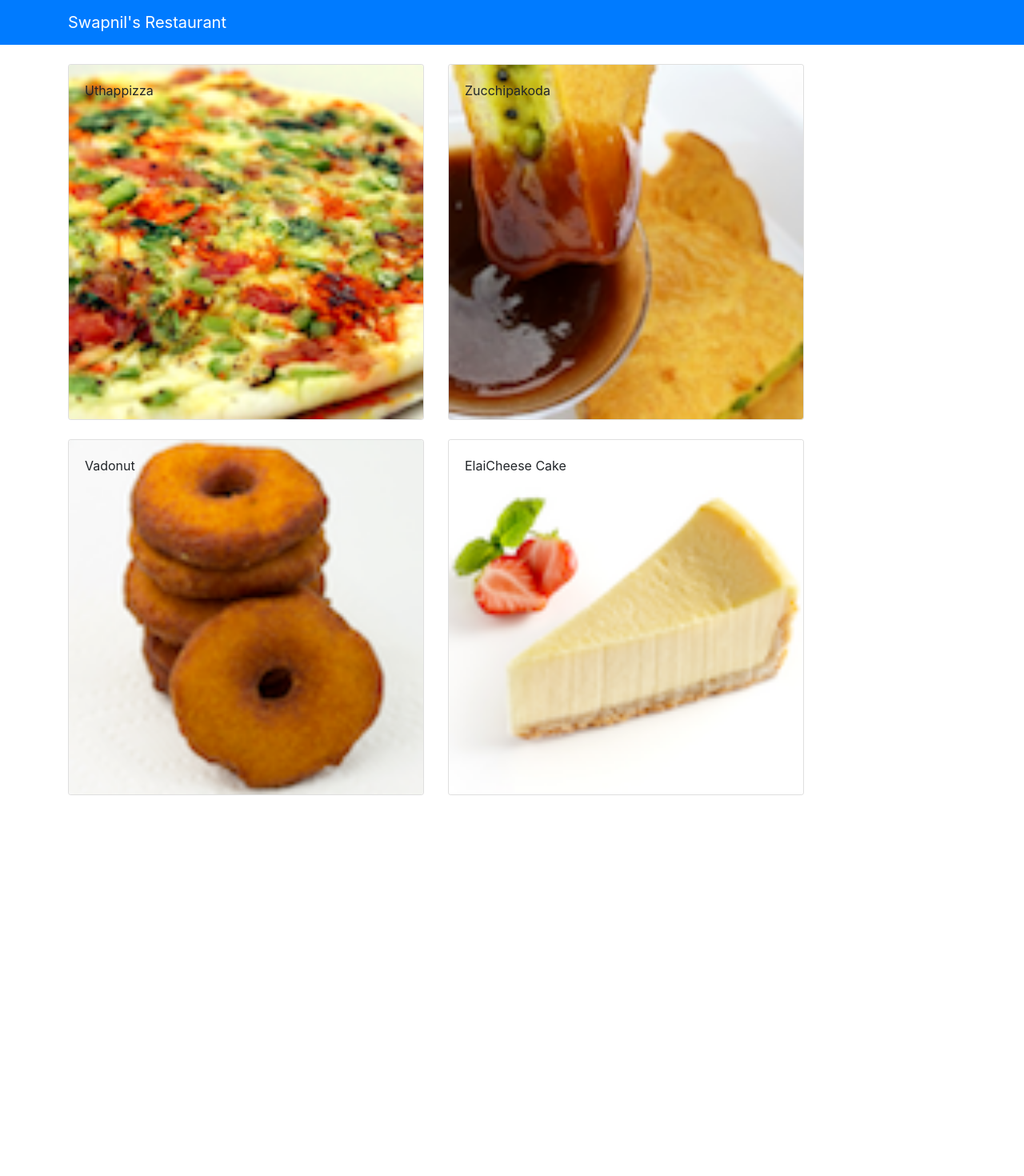
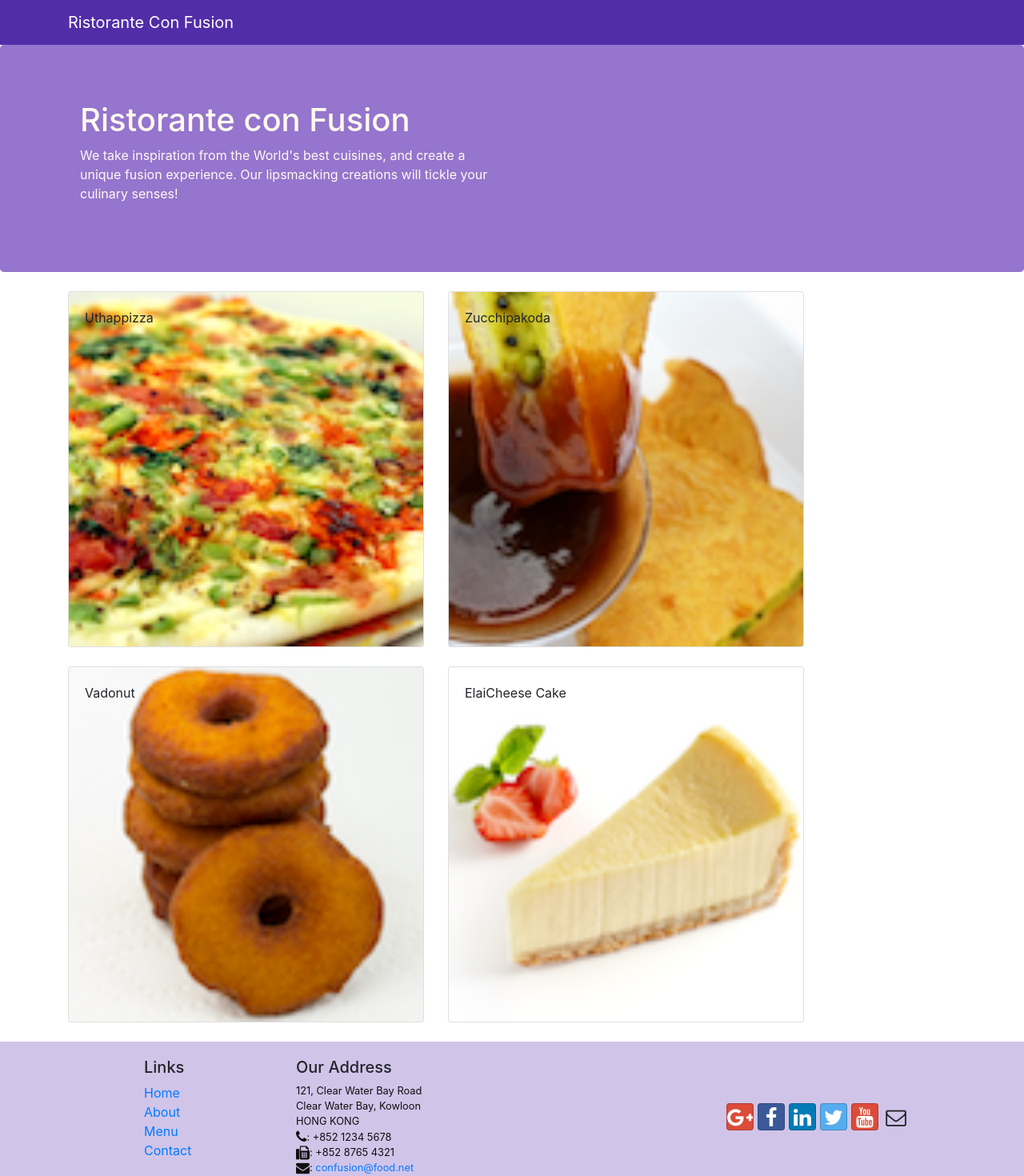
Before and after one commit to swapnil2597/3-flstkweb-frontend-react, a React (Create React App) app: page / in a window 1280 px wide. Shown: the top 1470 px of the page at 80% size. Before the commit the page ends 994 px from the top, so only its background shows below. Built offline with nearby package versions, Linux system fonts and the light colour scheme.

Commit message:
Header and footer

```diff
--- a/package.json
+++ b/package.json
@@ -7,6 +7,8 @@
     "@testing-library/react": "^9.3.2",
     "@testing-library/user-event": "^7.1.2",
     "bootstrap": "^4.5.0",
+    "bootstrap-social": "^5.1.1",
+    "font-awesome": "^4.7.0",
     "react": "^16.13.1",
     "react-dom": "^16.13.1",
     "react-popper": "^2.2.3",
--- a/src/App.css
+++ b/src/App.css
@@ -6,3 +6,42 @@
 /* .card-overlay {
     background-color: rgba(0, 0, 0, 0.5);
 } */
+
+.row-header {
+    margin: 0px auto;
+    padding: 0px auto;
+}
+
+.row-content {
+    margin: 0px auto;
+    padding: 50px 0px 50px 0px;
+    border-bottom: 1px ridge;
+    min-height: 400px;
+}
+
+.footer {
+    background-color: #d1c4e9;
+    margin: 0px auto;
+    padding: 20px 0px 20px 0px;
+}
+
+.btn-social-icon {
+    margin-left: 5px;
+}
+
+.jumbotron {
+    padding: 70px 30px 70px 30px;
+    margin: 0px auto;
+    background: #9575cd;
+    color: floralwhite;
+}
+
+address {
+    font-size: 80%;
+    margin: 0px;
+    color: #0f0f0f;
+}
+
+.navbar-dark {
+    background-color: #512da8;
+}
--- /dev/null
+++ b/src/components/FooterComponent.js
@@ -0,0 +1,75 @@
+import React from "react";
+
+function Footer(props) {
+ return (
+  <div className="footer mt-4">
+   <div className="container">
+    <div className="row justify-content-center">
+     <div className="col-4 offset-1 col-sm-2">
+      <h5>Links</h5>
+      <ul className="list-unstyled">
+       <li>
+        <a href="#">Home</a>
+       </li>
+       <li>
+        <a href="#">About</a>
+       </li>
+       <li>
+        <a href="#">Menu</a>
+       </li>
+       <li>
+        <a href="contactus.html">Contact</a>
+       </li>
+      </ul>
+     </div>
+     <div className="col-7 col-sm-5">
+      <h5>Our Address</h5>
+      <address>
+       121, Clear Water Bay Road
+       <br />
+       Clear Water Bay, Kowloon
+       <br />
+       HONG KONG
+       <br />
+       <i className="fa fa-phone fa-lg"></i>: +852 1234 5678
+       <br />
+       <i className="fa fa-fax fa-lg"></i>: +852 8765 4321
+       <br />
+       <i className="fa fa-envelope fa-lg"></i>: <a href="mailto:confusion@food.net">confusion@food.net</a>
+      </address>
+     </div>
+     <div className="col-12 col-sm-4 align-self-center">
+      <div className="text-center">
+       <a className="btn btn-social-icon btn-google" href="http://google.com/+">
+        <i className="fa fa-google-plus"></i>
+       </a>
+       <a className="btn btn-social-icon btn-facebook" href="http://www.facebook.com/profile.php?id=">
+        <i className="fa fa-facebook"></i>
+       </a>
+       <a className="btn btn-social-icon btn-linkedin" href="http://www.linkedin.com/in/">
+        <i className="fa fa-linkedin"></i>
+       </a>
+       <a className="btn btn-social-icon btn-twitter" href="http://twitter.com/">
+        <i className="fa fa-twitter"></i>
+       </a>
+       <a className="btn btn-social-icon btn-google" href="http://youtube.com/">
+        <i className="fa fa-youtube"></i>
+       </a>
+       <a className="btn btn-social-icon" href="mailto:">
+        <i className="fa fa-envelope-o"></i>
+       </a>
+      </div>
+     </div>
+    </div>
+    <hr />
+    <div className="row justify-content-center">
+     <div className="col-auto">
+      <p className="">© Copyright 2018 Ristorante Con Fusion</p>
+     </div>
+    </div>
+   </div>
+  </div>
+ );
+}
+
+export default Footer;
--- /dev/null
+++ b/src/components/HeaderComponent.js
@@ -0,0 +1,28 @@
+import React, { Component } from "react";
+import { Navbar, NavbarBrand, Jumbotron } from "reactstrap";
+
+class Header extends Component {
+ render() {
+  return (
+   <React.Fragment>
+    <Navbar dark>
+     <div className="container">
+      <NavbarBrand href="/">Ristorante Con Fusion</NavbarBrand>
+     </div>
+    </Navbar>
+    <Jumbotron>
+     <div className="container">
+      <div className="row row-header">
+       <div className="col-12 col-sm-6">
+        <h1>Ristorante con Fusion</h1>
+        <p>We take inspiration from the World's best cuisines, and create a unique fusion experience. Our lipsmacking creations will tickle your culinary senses!</p>
+       </div>
+      </div>
+     </div>
+    </Jumbotron>
+   </React.Fragment>
+  );
+ }
+}
+
+export default Header;
--- a/src/components/MainComponent.js
+++ b/src/components/MainComponent.js
@@ -2,6 +2,8 @@
 import { Navbar, NavbarBrand } from "reactstrap";
 import Menu from "./MenuComponent";
 import DishDetail from "./DishDetailComponent";
+import Header from "./HeaderComponent";
+import Footer from "./FooterComponent";
 import { DISHES } from "../shared/dishes";
 
 class Main extends Component {
@@ -20,13 +22,10 @@
  render() {
   return (
    <div>
-    <Navbar dark color="primary">
-     <div className="container">
-      <NavbarBrand href="/">Swapnil's Restaurant</NavbarBrand>
-     </div>
-    </Navbar>
+    <Header />
     <Menu dishes={this.state.dishes} onClick={(dishId) => this.onDishSelect(dishId)} />
     <DishDetail dish={this.state.dishes.filter((dish) => dish.id === this.state.selectedDish)[0]} />
+    <Footer />
    </div>
   );
  }
--- a/src/index.js
+++ b/src/index.js
@@ -1,6 +1,8 @@
 import React from "react";
 import ReactDOM from "react-dom";
 import "bootstrap/dist/css/bootstrap.min.css";
+import "font-awesome/css/font-awesome.min.css";
+import "bootstrap-social/bootstrap-social.css";
 import "./index.css";
 import App from "./App";
 import * as serviceWorker from "./serviceWorker";
```
Also changed, not shown: 1 other file (tests, documents, lock files or other folders).
